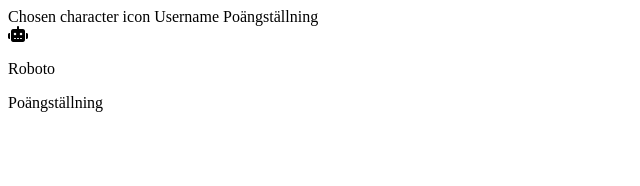
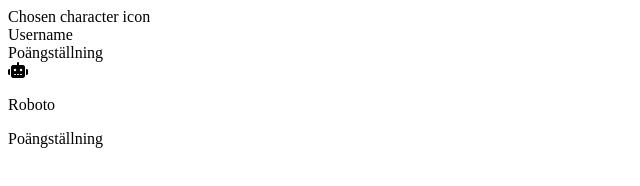
Before and after one commit to SandraBergstrom/PP2, a plain HTML site: page game.html in a window 1280 px wide. Shown: the whole page, without its empty margins (0-640 px from the left). Drawn offline with Linux system fonts and the light colour scheme.

Commit message:
Update html structure

```diff
--- a/game.html
+++ b/game.html
@@ -17,9 +17,14 @@
     <section id="user-section">
       <div>
         Chosen character icon
+    </div>
+    <div>
         Username
+    </div>
+    <div>
         Poängställning
-      </div>
+    </div>
+
     </section>
     <section id="game-board">
         <div class="board-box" id="0"></div>
@@ -32,10 +37,17 @@
         <div class="board-box" id="7"></div>
         <div class="board-box" id="8"></div>
     </section>
+
     <section id="roboto-section">
-        <i class="fa-solid fa-robot" id="game-robot-icon"></i>
-        <p>Roboto</p>
-        Poängställning
+        <div>
+            <i class="fa-solid fa-robot" id="game-robot-icon"></i>
+        </div>
+        <div>
+            <p>Roboto</p>
+        </div>
+        <div>
+            Poängställning
+        </div>
     </section>
 
     <script src="assets/js/script.js"></script>
```
Also changed, not shown: index.html (+5 -1 lines).
